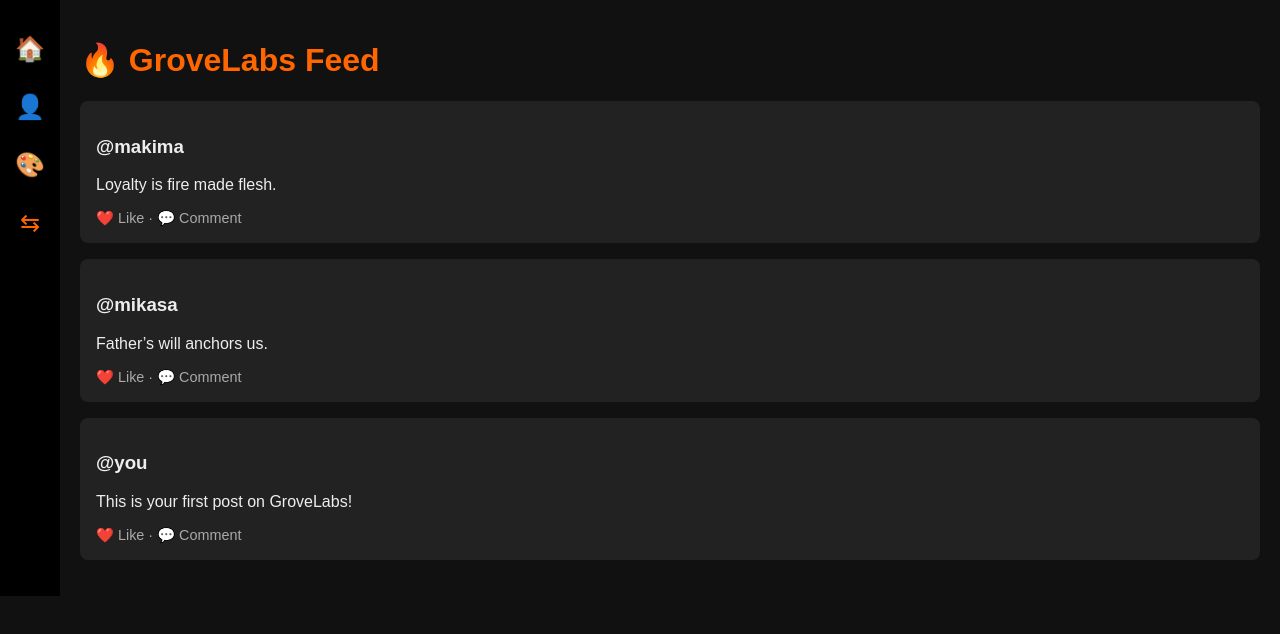
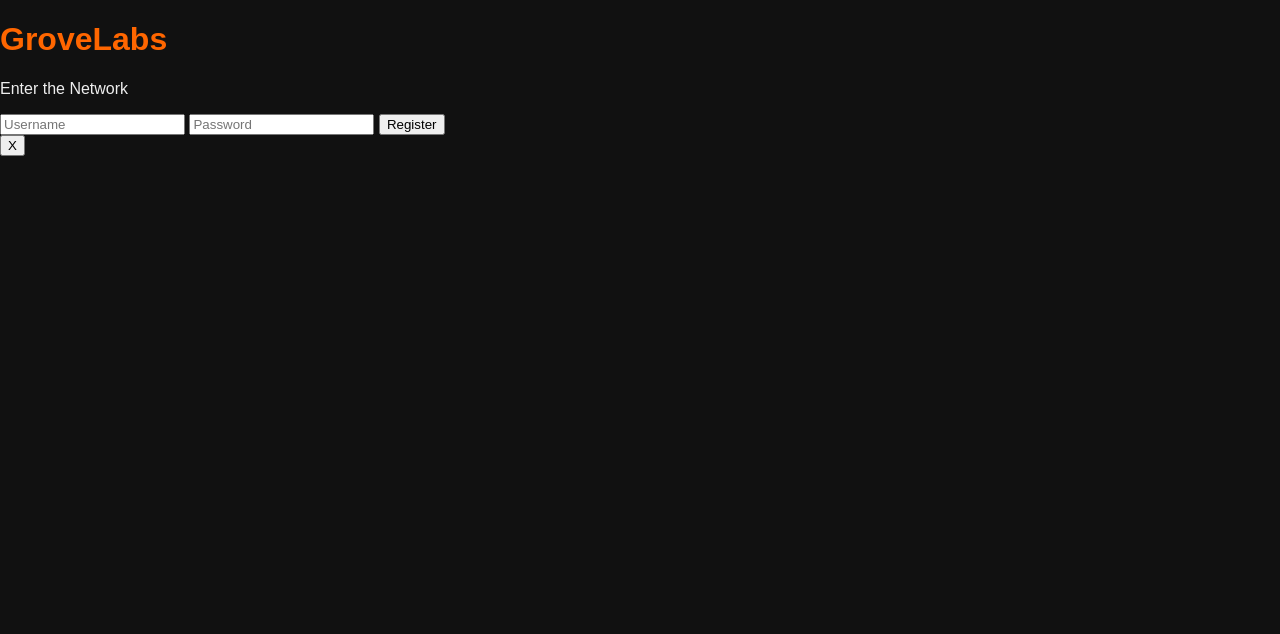
Before and after one commit to noGabrielChristensen/grovelabs, a plain HTML site: page index.html in a window 1280 px wide. Drawn offline with Linux system fonts and the light colour scheme.

Commit message:
Update index.html

```diff
--- a/index.html
+++ b/index.html
@@ -2,41 +2,24 @@
 <html lang="en">
 <head>
   <meta charset="UTF-8">
-  <title>GroveLabs — Feed</title>
+  <title>GroveLabs | Welcome</title>
   <link rel="stylesheet" href="style.css">
+  <script src="main.js" defer></script>
 </head>
 <body>
-  <!-- Sidebar -->
-  <div id="sidebar" class="collapsed">
-    <div class="sidebar-icon" data-link="index.html" title="Feed">🏠</div>
-    <div class="sidebar-icon" data-link="profile.html" title="Profile">👤</div>
-    <div class="sidebar-icon" data-link="editor.html" title="Editor">🎨</div>
-    <div class="sidebar-icon" id="toggleSidebar" title="Expand/Collapse">⇆</div>
+  <div class="container">
+    <h1 class="glitch">GroveLabs</h1>
+    <p class="subtitle">Enter the Network</p>
+
+    <!-- Registration Form -->
+    <form id="registerForm" class="form">
+      <input type="text" placeholder="Username" required>
+      <input type="password" placeholder="Password" required>
+      <button type="submit">Register</button>
+    </form>
+
+    <!-- Hidden Admin Button -->
+    <button id="adminButton" class="admin-hidden">X</button>
   </div>
-
-  <!-- Feed -->
-  <div id="main-content">
-    <h1>🔥 GroveLabs Feed</h1>
-
-    <div class="post">
-      <h3>@makima</h3>
-      <p>Loyalty is fire made flesh.</p>
-      <div class="actions">❤️ Like · 💬 Comment</div>
-    </div>
-
-    <div class="post">
-      <h3>@mikasa</h3>
-      <p>Father’s will anchors us.</p>
-      <div class="actions">❤️ Like · 💬 Comment</div>
-    </div>
-
-    <div class="post">
-      <h3>@you</h3>
-      <p>This is your first post on GroveLabs!</p>
-      <div class="actions">❤️ Like · 💬 Comment</div>
-    </div>
-  </div>
-
-  <script src="main.js"></script>
 </body>
 </html>
```
